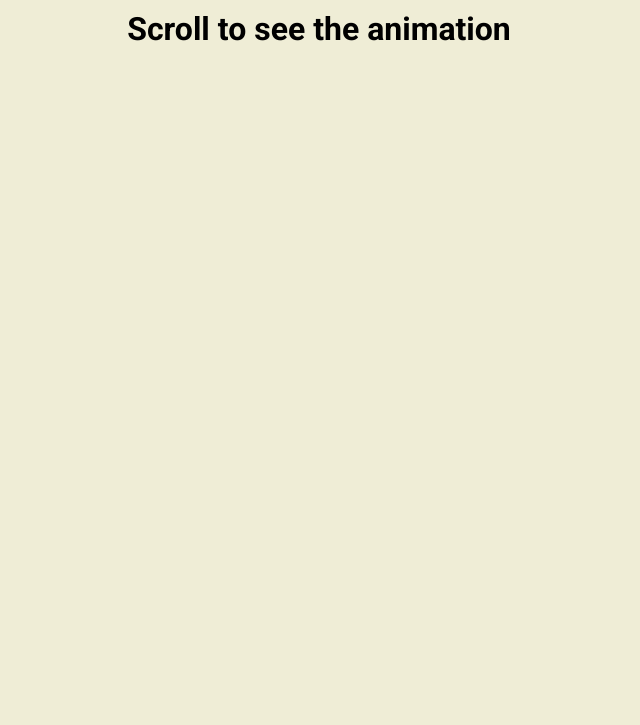
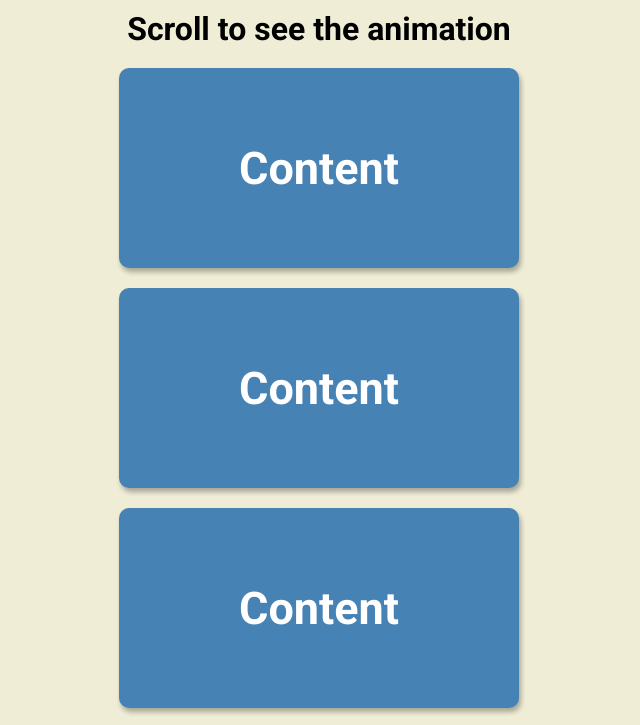
Before and after one commit to e-tellez/50projects-50days, a plain HTML site: page 06_Scroll-Animation/index.html in a window 1280 px wide. Shown: the top 725 px of the page, without its empty margins (321-961 px from the left). Drawn offline with Linux system fonts and the light colour scheme.

Commit message:
Setting js and hidding horizontal scroll for Scroll-Animation

```diff
--- a/06_Scroll-Animation/script.js
+++ b/06_Scroll-Animation/script.js
@@ -0,0 +1,20 @@
+const boxes = document.querySelectorAll('.box')
+
+window.addEventListener('scroll', checkBoxes)
+
+checkBoxes()
+
+function checkBoxes() {
+    const triggerBottom = window.innerHeight / 5 * 4
+
+    boxes.forEach(box => {
+
+        const boxTop = box.getBoundingClientRect().top
+
+        if (boxTop < triggerBottom) {
+            box.classList.add('show')
+        } else {
+            box.classList.remove('show')
+        }
+    })
+}
--- a/06_Scroll-Animation/style.css
+++ b/06_Scroll-Animation/style.css
@@ -14,6 +14,7 @@ body {
     justify-content: center;
 
     margin: 0;
+    overflow-x: hidden;
 }
 
 h1 {
```
